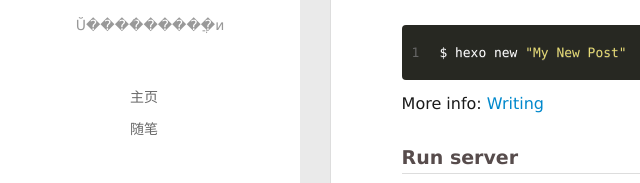
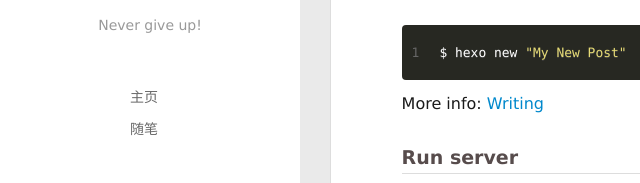
Before and after one commit to coxxw/coxxw.github.io, a plain HTML site: page 2018/08/03/hello-world/index.html in a window 1280 px wide. Shown: the part 327-510 px from the top of the page, 0-640 px from the left. Drawn offline with Linux system fonts and the light colour scheme; no server answers.

Commit message:
Site updated: 2018-08-06 16:00:37

```diff
--- a/2018/08/03/hello-world/index.html
+++ b/2018/08/03/hello-world/index.html
@@ -53,7 +53,7 @@
 		  <h1 class="header-author"><a href="/">coxxw</a></h1>
 		</hgroup>
 
-		<p class="header-subtitle">Ŭ���ܶ�����ֲ�и</p>
+		<p class="header-subtitle">Never give up!</p>
 
 
 		<nav class="header-menu">
@@ -109,7 +109,7 @@
 			  <h1 class="header-author js-header-author">coxxw</h1>
 			</hgroup>
 
-			<p class="header-subtitle"><i class="icon icon-quo-left"></i>Ŭ���ܶ�����ֲ�и<i class="icon icon-quo-right"></i></p>
+			<p class="header-subtitle"><i class="icon icon-quo-left"></i>Never give up!<i class="icon icon-quo-right"></i></p>
 
 
 
```
Also changed, not shown: archives/2018/08/index.html (+2 -2 lines), archives/2018/index.html (+2 -2 lines), archives/index.html (+2 -2 lines), index.html (+2 -2 lines).
